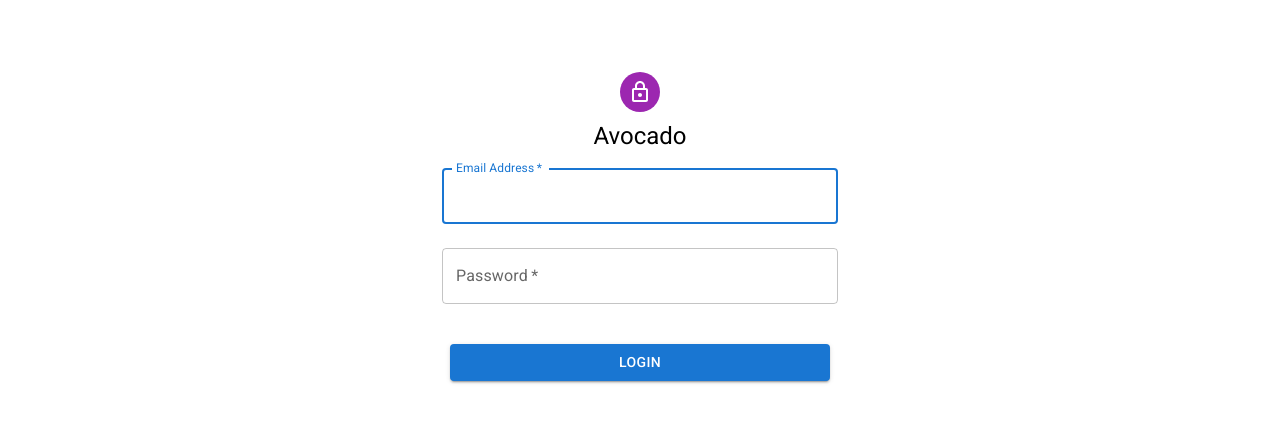
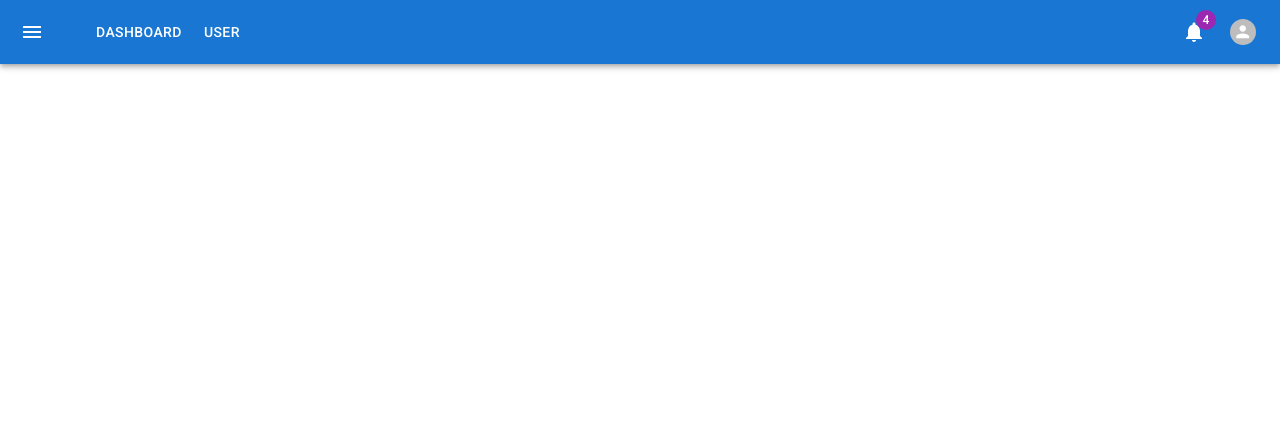
Before and after one commit to zwnormal/avocado-crm-mui, a React (Vite) app: page / in a window 1280 px wide. Before the commit this address led to /login. Shown: the top 422 px of the page. Built offline with nearby package versions, Linux system fonts and the light colour scheme; sample sign-in values are in the browser's storage.

Commit message:
Remove the usage of cookie

```diff
--- a/package.json
+++ b/package.json
@@ -22,8 +22,7 @@
     "react-cookie": "^6.1.1",
     "react-dom": "^18.2.0",
     "react-router-dom": "^6.16.0",
-    "ts-pattern": "^5.0.5",
-    "universal-cookie": "^6.1.1"
+    "ts-pattern": "^5.0.5"
   },
   "devDependencies": {
     "@types/react": "^18.2.15",
--- a/src/user/cmd/isAuth.ts
+++ b/src/user/cmd/isAuth.ts
@@ -1,6 +1,3 @@
-import Cookies from 'universal-cookie';
-
 export default function isAuth(): boolean {
-    const cookies = new Cookies();
-    return Boolean(cookies.get("session_id"));
+    return Boolean(localStorage.getItem("session_id"));
 }
--- a/src/user/cmd/list.ts
+++ b/src/user/cmd/list.ts
@@ -1,15 +1,16 @@
 import User from "../domin/user.ts";
 
 export default async function list(): Promise<User[]> {
+    console.log(localStorage.getItem("session_id"));
     const response = await fetch("http://127.0.0.1:3000/api/user/list", {
         method: "GET",
         headers: {
-            "Content-Type": "application/json"
+            "Content-Type": "application/json",
+            "Authorization": `Bearer ${localStorage.getItem("session_id")}`
         },
-        credentials: 'include',
     });
     if (response.ok) {
-        return JSON.parse(await response.text());
+        return response.json();
     } else {
         throw new Error(await response.text());
     }
--- a/src/user/cmd/login.ts
+++ b/src/user/cmd/login.ts
@@ -1,5 +1,3 @@
-import Cookies from "universal-cookie";
-
 export default async function login (email: string, password: string) {
     const response = await fetch("http://127.0.0.1:3000/api/user/login", {
         method: "POST",
@@ -10,8 +8,7 @@ export default async function login (email: string, password: string) {
     });
     if (response.ok) {
         const session = await response.json();
-        const cookies = new Cookies(null, { path: '/' });
-        cookies.set("session_id", session.session_id);
+        localStorage.setItem("session_id", session.session_id);
     } else {
         throw new Error(await response.text())
     }
--- a/src/user/cmd/logout.ts
+++ b/src/user/cmd/logout.ts
@@ -1,6 +1,3 @@
-import Cookies from 'universal-cookie';
-
 export default function logout () {
-    const cookies = new Cookies(null, { path: '/' });
-    cookies.remove("session_id", { path: '/' });
+    localStorage.removeItem("session_id");
 }
```
